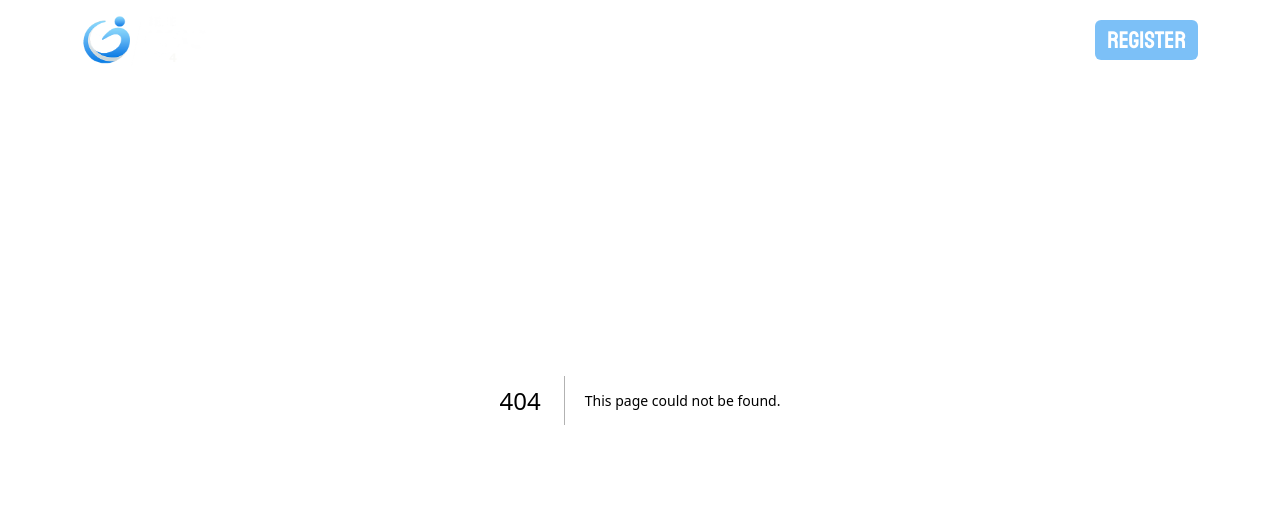
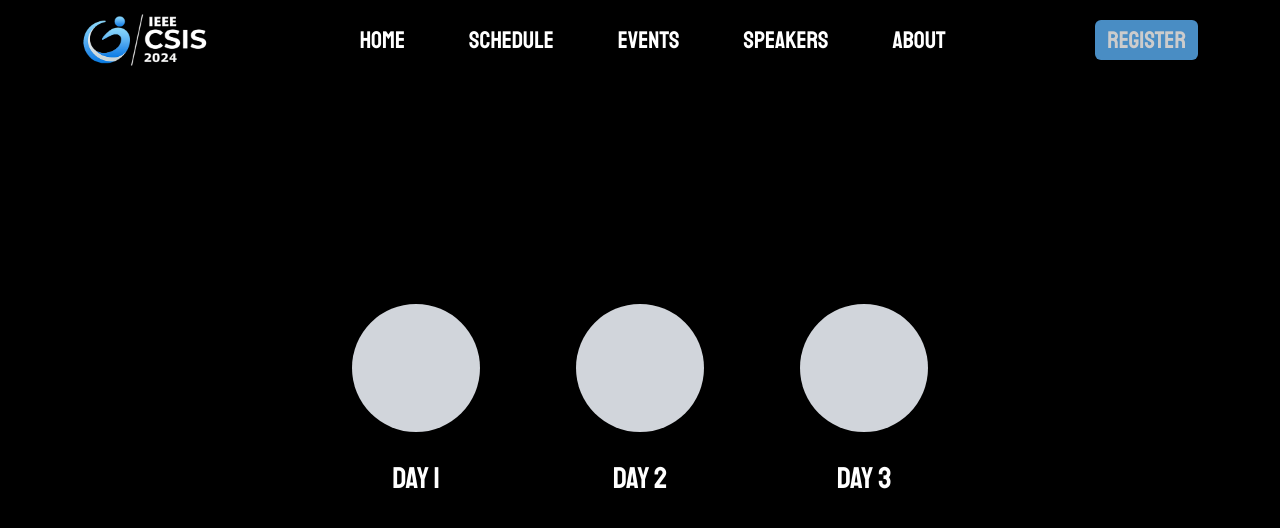
Before and after one commit to appleshakey/CSIS2024, a Next.js app: page /schedule in a window 1280 px wide. Before the commit this address had no page. Shown: the top 528 px of the page. Built offline with nearby package versions, Linux system fonts and the light colour scheme.

Commit message:
made primitive schedule pages and the respective pages without text

```diff
--- /dev/null
+++ b/src/app/schedule/day1/page.js
@@ -0,0 +1,41 @@
+"use client";
+import { useEffect } from "react";
+export default function Day1(){
+    useEffect(() => {
+        const canvas = document.getElementById("Canvas");
+        const ctx = canvas.getContext("2d");
+        const rect = canvas.getBoundingClientRect();
+        const dayImage = document.getElementById("day");
+        const nightImage = document.getElementById("night");
+        ctx.drawImage(dayImage, 0, 0);
+        ctx.drawImage(nightImage, 900, 0);
+        const vectors = [[{x: 45, y: 100}, {x: 45, y: 200}, {x: 200, y:200}], [{x: 200, y: 300}, {x: 100, y: 300}, {x: 100, y: 400}], [{x: 100, y: 450}, {x: 300, y: 450}], [{x: 375, y: 495}, {x: 630, y: 495}, {x: 700, y: 450}], [{x: 750, y: 300}], [{x: 750, y: 200}, {x: 850, y: 200}], [{x:850, y: 100}, {x: 925, y:100}]];
+        ctx.strokeStyle = "white";
+        ctx.lineWidth = 3;
+        ctx.fillStyle = "#0a2f5a";
+        ctx.fillRect(vectors[0][0]['x']-7.5, vectors[0][0]['y']-7.5, 15, 15);
+        ctx.moveTo(vectors[0]['x'], vectors[0]['j']);
+        ctx.beginPath();
+        for(let i = 0; i < vectors.length; i++) {
+            ctx.fillStyle = "#0a2f5a";
+            ctx.fillRect(vectors[i]['x'], vectors[i]['y'], 10, 10);
+            for(let j = 0; j < vectors[i].length; j++){
+                ctx.lineTo(vectors[i][j]['x'], vectors[i][j]['y']);
+                ctx.stroke();
+            }
+            ctx.fillStyle = "#0a2f5a";
+            ctx.fillRect(vectors[i][vectors[i].length-1]['x']-7.5, vectors[i][vectors[i].length-1]['y']-7.5, 15, 15);
+        }
+    }, [])
+    return(
+        <div className="text-white flex h-[100vh] w-[100vw] justify-center items-center">
+            <div className="flex flex-col justify-between mt-10">
+                <div className="flex justify-between opacity-0">
+                    <img src="/schedule/Day.svg" id="day"/>
+                    <img src="/schedule/Night.svg" id="night"/>
+                </div>
+                <canvas id="Canvas" width={1000} height={500}></canvas>
+            </div>
+        </div>
+    )
+}
--- /dev/null
+++ b/src/app/schedule/page.js
@@ -0,0 +1,27 @@
+export default function Schedule(){
+    return (
+        <div className="text-white font-white h-[100vh] w-[100vw] flex items-center justify-center px-[82px] gap-24 ">
+            <button className="flex flex-col text-white font-staat gap-7 items-center">
+                <div className="rounded-full bg-gray-300 h-[16vh] w-[16vh]">
+                </div>
+                <div className="text-3xl text-center">
+                    <h2>Day 1</h2>
+                </div>
+            </button>
+            <button className="flex flex-col text-white font-staat gap-7 items-center">
+                <div className="rounded-full bg-gray-300 h-[16vh] w-[16vh]">
+                </div>
+                <div className="text-3xl text-center">
+                    <h2>Day 2</h2>
+                </div>
+            </button>
+            <button className="flex flex-col text-white font-staat gap-7 items-center">
+                <div className="rounded-full bg-gray-300 h-[16vh] w-[16vh]">
+                </div>
+                <div className="text-3xl text-center">
+                    <h2>Day 3</h2>
+                </div>
+            </button>
+        </div>
+    )
+}
```
Also changed, not shown: public/schedule/Day.svg (added), public/schedule/Night.svg (added).
